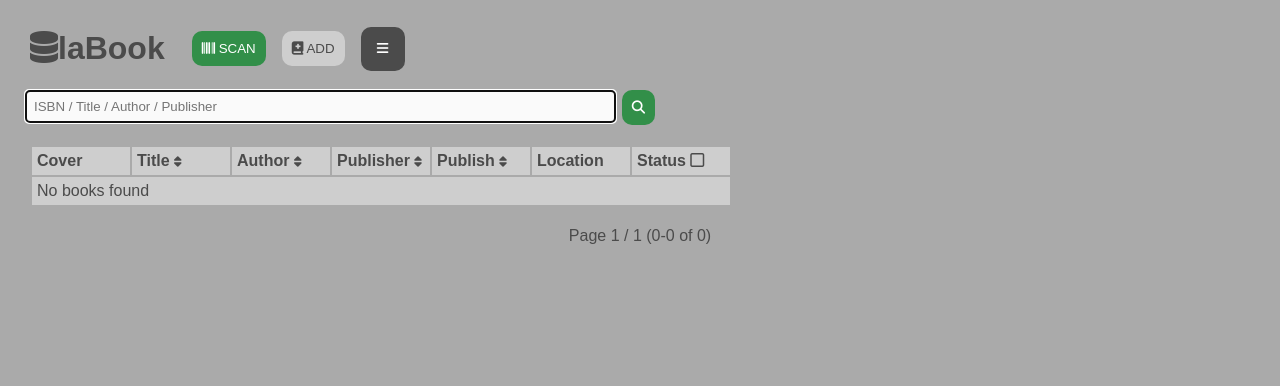
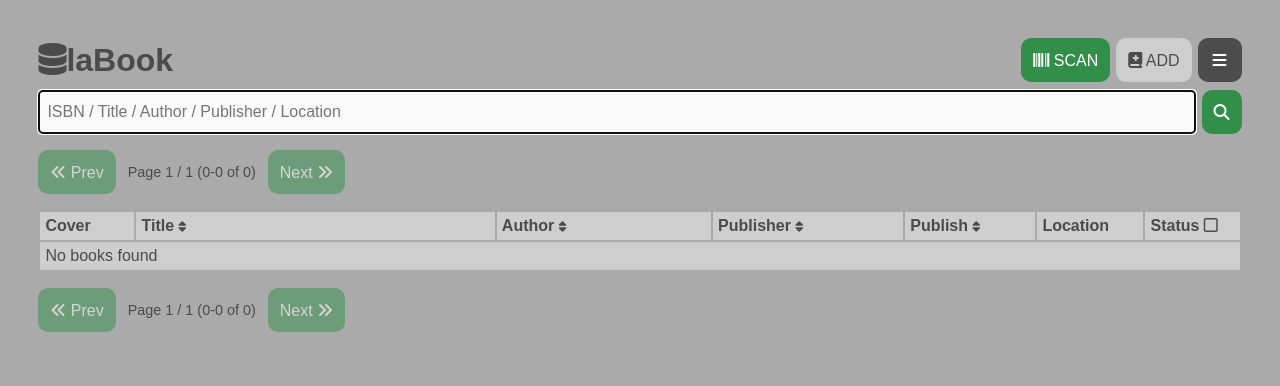
Before and after one commit to pdlab-IIS/laBook, a Flask app: page / in a window 1280 px wide. Shown: the top 386 px of the page. Run offline with Flask 3, Linux system fonts and the light colour scheme; data that the repository does not hold is empty; some libraries are stand-ins or nearby versions.

Commit message:
feat: unify responsive layouts and add location search pagination

```diff
--- a/app.py
+++ b/app.py
@@ -72,13 +72,18 @@ def scan_with_location(location_code=None):
             "SELECT shelf_id FROM Shelves WHERE shelf_code = ?", (location_code,)
         ).fetchone()
         if row:
-            return redirect(url_for("hello_world", shelf_id=row[0]))
+            return redirect(url_for("hello_world", location=location_code))
     return redirect(url_for("hello_world"))
 
 @app.route("/")
 def hello_world():
-    shelf_id = request.args.get('shelf_id', '')
-    initial_filter = f"shelf_id:{shelf_id}" if shelf_id else ""
+    initial_filter = request.args.get("location", "").strip()
+    shelf_id = request.args.get("shelf_id", "")
+    if not initial_filter and shelf_id:
+        row = get_db().execute(
+            "SELECT shelf_code FROM Shelves WHERE shelf_id = ?", (shelf_id,)
+        ).fetchone()
+        initial_filter = row[0] if row else ""
     return render_template("index.html", initial_filter=initial_filter)
 
 @app.route("/scan", methods=["GET", "POST", "OPTIONS"])
--- a/routes/books.py
+++ b/routes/books.py
@@ -85,7 +85,13 @@ def list_books():
     filter_params = []
 
     if keyword:
-        if keyword.startswith("shelf_id:"):
+        shelf = db.execute(
+            "SELECT shelf_id FROM Shelves WHERE shelf_code = ?", (keyword,)
+        ).fetchone()
+        if shelf:
+            conditions.append("Books.shelf_id = ?")
+            filter_params.append(shelf[0])
+        elif keyword.startswith("shelf_id:"):
             conditions.append("Books.shelf_id = ?")
             filter_params.append(keyword.split(":", 1)[1])
         else:
--- a/static/index.js
+++ b/static/index.js
@@ -12,7 +12,6 @@ let currentRequestId = 0;
 
 let currentPage = 1;
 const pageSize = 25;
-let lastBooksCount = 0;
 let totalBooksCount = 0;
 let lastkey = "";
 
@@ -382,18 +381,18 @@ document.addEventListener('DOMContentLoaded', async function () {
     document.getElementById('btnScanner').addEventListener('click', function () {
         window.location.href = '/books/manage?isbn=0';
     });
-    document.getElementById('prevPageBtn').addEventListener('click', function () {
+    document.querySelectorAll('[data-page-action="prev"]').forEach(button => button.addEventListener('click', function () {
         if (currentPage > 1) {
             currentPage--;
             updateBooksTable();
         }
-    });
-    document.getElementById('nextPageBtn').addEventListener('click', function () {
-        if (lastBooksCount === pageSize) {
+    }));
+    document.querySelectorAll('[data-page-action="next"]').forEach(button => button.addEventListener('click', function () {
+        if (currentPage * pageSize < totalBooksCount) {
             currentPage++;
             updateBooksTable();
         }
-    });
+    }));
 
     renderIndicators();
     updateBooksTable();
@@ -426,7 +425,6 @@ async function updateBooksTable(sortKey = currentSortKey, sortOrder = currentSor
     }
     const statusOnly = filterStatus;
     let books = [];
-    let totalBooksCount = 0;
 
     if (controller) controller.abort();
     controller = new AbortController();
@@ -444,9 +442,9 @@ async function updateBooksTable(sortKey = currentSortKey, sortOrder = currentSor
         if (requestId !== currentRequestId) return;
         if (!resp.ok) throw new Error(`Book list failed with status ${resp.status}`);
         const data = await resp.json();
+        if (requestId !== currentRequestId) return;
         books = data.books || [];
-        totalBooksCount = data.total_count || books.length;
-        lastBooksCount = books.length;
+        totalBooksCount = data.total_count ?? books.length;
     } catch (error) {
         if (error.name === 'AbortError' || requestId !== currentRequestId) return;
         const row = document.createElement('tr');
@@ -470,14 +468,20 @@ async function updateBooksTable(sortKey = currentSortKey, sortOrder = currentSor
         }
     }
 
+    if (requestId !== currentRequestId) return;
     const pagedBooks = books;
     const totalPages = Math.max(1, Math.ceil(totalBooksCount / pageSize));
     const startEntry = totalBooksCount === 0 ? 0 : (currentPage - 1) * pageSize + 1;
     const endEntry = (currentPage - 1) * pageSize + books.length;
-    document.getElementById('pageInfo').textContent =
-        `Page ${currentPage} / ${totalPages} (${startEntry}-${endEntry} of ${totalBooksCount})`;
-    document.getElementById('prevPageBtn').style.display = (currentPage === 1) ? 'none' : '';
-    document.getElementById('nextPageBtn').style.display = (currentPage >= totalPages) ? 'none' : '';
+    document.querySelectorAll('[data-page-info]').forEach(info => {
+        info.textContent = `Page ${currentPage} / ${totalPages} (${startEntry}-${endEntry} of ${totalBooksCount})`;
+    });
+    document.querySelectorAll('[data-page-action="prev"]').forEach(button => {
+        button.disabled = currentPage <= 1;
+    });
+    document.querySelectorAll('[data-page-action="next"]').forEach(button => {
+        button.disabled = currentPage >= totalPages;
+    });
 
     tableBody.replaceChildren();
     pagedBooks.forEach((book, idx) => {
@@ -582,8 +586,8 @@ async function updateBooksTable(sortKey = currentSortKey, sortOrder = currentSor
             }
         });
         tr.querySelector('.searchable-shelf')?.addEventListener('click', function () {
-            if (book.shelf_id) {
-                document.getElementById('searchInput').value = "shelf_id:" + String(book.shelf_id);
+            if (book.shelf_id && shelfCache[book.shelf_id]) {
+                document.getElementById('searchInput').value = shelfCache[book.shelf_id];
                 updateBooksTable();
             }
         });
--- a/static/style.css
+++ b/static/style.css
@@ -974,3 +974,238 @@ html[data-development-preview-mode="pc"] body {
         bottom: 12px;
     }
 }
+
+/* Shared list/manage page layout. Preview modes only provide a frame. */
+body.app-page {
+    margin: 0;
+    padding: clamp(20px, 3vw, 40px);
+    font-size: 1rem;
+}
+
+.app-page .app-header,
+.app-page .search-controls,
+.app-page .inventory-isbn-message,
+.app-page .inventory-processing,
+.app-page .pagination,
+.app-page #booksTable {
+    width: 100%;
+    margin-left: 0;
+    margin-right: 0;
+}
+
+.app-page .app-brand,
+.app-page .book-title {
+    margin: 0;
+    padding: 0;
+}
+
+.app-page .app-header-actions {
+    margin-left: auto;
+}
+
+.app-page :is(.app-header, .search-controls, .pagination, .inventory-location-modal,
+              .manage-header, .cover-editor, .manage-actions) button,
+.app-page #searchBtn {
+    height: 44px;
+    min-height: 44px;
+    margin: 0;
+    padding: 0 12px;
+    font: 400 1rem/1.2 Arial, sans-serif;
+    vertical-align: middle;
+}
+
+.app-page .app-header-action__label {
+    font-size: inherit;
+}
+
+.app-page .utility-menu__toggle {
+    width: 44px;
+}
+
+.app-page #searchInput {
+    margin: 0;
+    height: 44px;
+    font-size: 1rem;
+}
+
+.app-page .pagination {
+    display: flex;
+    align-items: center;
+    justify-content: flex-start;
+    flex-wrap: wrap;
+    gap: 8px 12px;
+    margin: 16px 0;
+    text-align: left;
+}
+
+.pagination [data-page-info] {
+    font-size: 0.9rem;
+    overflow-wrap: anywhere;
+}
+
+.app-page button:disabled {
+    opacity: 0.5;
+    cursor: default;
+}
+
+.app-page #booksTable {
+    table-layout: fixed;
+}
+
+.app-page #booksTable :is(th, td) {
+    min-width: 0;
+    overflow-wrap: anywhere;
+}
+
+@container app-page (min-width: 761px) {
+    #booksTable th:nth-child(1) { width: 8%; }
+    #booksTable th:nth-child(2) { width: 30%; }
+    #booksTable th:nth-child(3) { width: 18%; }
+    #booksTable th:nth-child(4) { width: 16%; }
+    #booksTable th:nth-child(5) { width: 11%; }
+    #booksTable th:nth-child(6) { width: 9%; }
+    #booksTable th:nth-child(7) { width: 8%; }
+}
+
+.manage-page .manage-header,
+.manage-page .cover-editor,
+.manage-page .manage-actions {
+    display: flex;
+    align-items: center;
+    flex-wrap: wrap;
+    gap: 12px;
+    margin: 0 0 20px;
+}
+
+.manage-page .cover-editor {
+    align-items: flex-end;
+}
+
+.manage-page #cover_preview {
+    width: 120px;
+    height: 170px;
+    object-fit: contain;
+    object-position: left bottom;
+}
+
+.manage-page #coverUploadForm {
+    flex: 1 1 220px;
+    min-width: 0;
+    padding: 12px;
+    border: 2px dashed #888;
+    border-radius: 8px;
+}
+
+.manage-page :is(form, #reviewTableContainer) {
+    width: 100%;
+    min-width: 0;
+}
+
+.manage-page .book-form-table {
+    width: 100%;
+    table-layout: fixed;
+    margin: 0 0 16px;
+    background: transparent;
+}
+
+.manage-page .book-form-table :is(td, th) {
+    min-width: 0;
+    padding: 8px 0;
+    border: 0;
+    overflow-wrap: anywhere;
+}
+
+.manage-page .book-form-table td:first-child {
+    width: 180px;
+}
+
+.manage-page .book-form-table label {
+    margin: 0;
+}
+
+.manage-page :is(input, textarea, select) {
+    width: 100%;
+    min-width: 0;
+    max-width: 100%;
+    margin: 0;
+    padding: 10px;
+    font: 400 1rem/1.4 Arial, sans-serif;
+}
+
+.manage-page textarea {
+    resize: vertical;
+    border: 1px solid var(--color-bg-l1);
+    border-radius: 4px;
+}
+
+.manage-page hr {
+    margin: 24px 0;
+    border: 0;
+    border-top: 1px solid #888;
+}
+
+.manage-page #reviewTable {
+    background: var(--color-bg-l1);
+}
+
+.manage-page #reviewTable :is(td, th) {
+    padding: 10px;
+}
+
+.manage-page #reviewTable th:first-child {
+    width: 25%;
+}
+
+@container app-page (max-width: 760px) {
+    .app-page :is(.app-header, .search-controls, .pagination, .inventory-location-modal,
+                  .manage-header, .cover-editor, .manage-actions) button,
+    .app-page #searchBtn {
+        height: 48px;
+        min-height: 48px;
+        font-size: 0.875rem;
+        padding: 0 10px;
+    }
+
+    .app-page #searchInput {
+        height: 48px;
+    }
+
+    .app-page .app-header .app-header-action {
+        flex-direction: column;
+        gap: 2px;
+        min-width: 52px;
+        padding: 4px 6px;
+    }
+
+    .app-page .utility-menu__toggle {
+        width: 48px;
+    }
+
+    .app-page .app-brand h1 {
+        font-size: clamp(1.4rem, 6cqi, 2.5rem);
+    }
+
+    .manage-page .book-form-table:not(#reviewTable) :is(tbody, tr, td) {
+        display: block;
+        width: 100%;
+    }
+
+    .manage-page .book-form-table:not(#reviewTable) td {
+        padding: 4px 0;
+    }
+
+    .manage-page .book-form-table:not(#reviewTable) tr {
+        margin-bottom: 12px;
+    }
+
+    .manage-page .manage-actions button {
+        max-width: 100%;
+    }
+}
+
+@container app-page (max-width: 480px) {
+    .pagination [data-page-info] {
+        order: 1;
+        flex-basis: 100%;
+    }
+}
--- /dev/null
+++ b/templates/_pagination.html
@@ -0,0 +1,9 @@
+<nav id="{{ pagination_id }}" class="pagination" aria-label="{{ pagination_label }}">
+    <button type="button" data-page-action="prev" aria-label="前のページ" disabled>
+        <i class="fa-solid fa-angles-left" aria-hidden="true"></i> Prev
+    </button>
+    <span data-page-info aria-live="polite"></span>
+    <button type="button" data-page-action="next" aria-label="次のページ" disabled>
+        Next <i class="fa-solid fa-angles-right" aria-hidden="true"></i>
+    </button>
+</nav>
--- a/templates/index.html
+++ b/templates/index.html
@@ -25,7 +25,7 @@
     <meta property="og:image:alt"    content="ogp of laBook">
 </head>
 
-<body>
+<body class="app-page book-list-page">
     {% include "_development_overlay.html" %}
     <header class="app-header">
         <a class="app-brand" href="./">
@@ -67,7 +67,7 @@
     </header>
     <div class="search-controls">
         <div id="searchInputShell" class="search-input-shell">
-            <input type="text" id="searchInput" placeholder="ISBN / Title / Author / Publisher"
+            <input type="text" id="searchInput" placeholder="ISBN / Title / Author / Publisher / Location"
                    aria-describedby="inventoryIsbnMessage" aria-invalid="false">
             <span id="inventoryLocationBadge" class="inventory-location-badge" hidden>
                 <i class="fa-solid fa-location-dot" aria-hidden="true"></i>
@@ -104,6 +104,9 @@
         <span class="processing-spinner" aria-hidden="true"></span>
         <span>Book listを読み込み中...</span>
     </div>
+    {% with pagination_id="paginationTop", pagination_label="書籍一覧の上のページ切り替え" %}
+        {% include "_pagination.html" %}
+    {% endwith %}
     <table id="booksTable" class="book-list-table" aria-describedby="bookListLoading">
         <thead>
             <tr>
@@ -135,11 +138,9 @@
             <!-- Filled by index.js -->
         </tbody>
     </table>
-    <div id="pagination" style="margin: 20px 0; text-align: center;">
-    <button id="prevPageBtn"><i class="fa-solid fa-angles-left"></i> Prev</button>
-    <span id="pageInfo"></span>
-    <button id="nextPageBtn">Next <i class="fa-solid fa-angles-right"></i></button>
-    </div>
+    {% with pagination_id="pagination", pagination_label="書籍一覧の下のページ切り替え" %}
+        {% include "_pagination.html" %}
+    {% endwith %}
 </body>
 
 </html>
```
Also changed, not shown: templates/manage_book.html (+15 -9 lines), tests/test_books_routes.py (+34 -0 lines), tests/test_location_navigation.py (added, +47 -0 lines), todo.md (+7 -0 lines).
